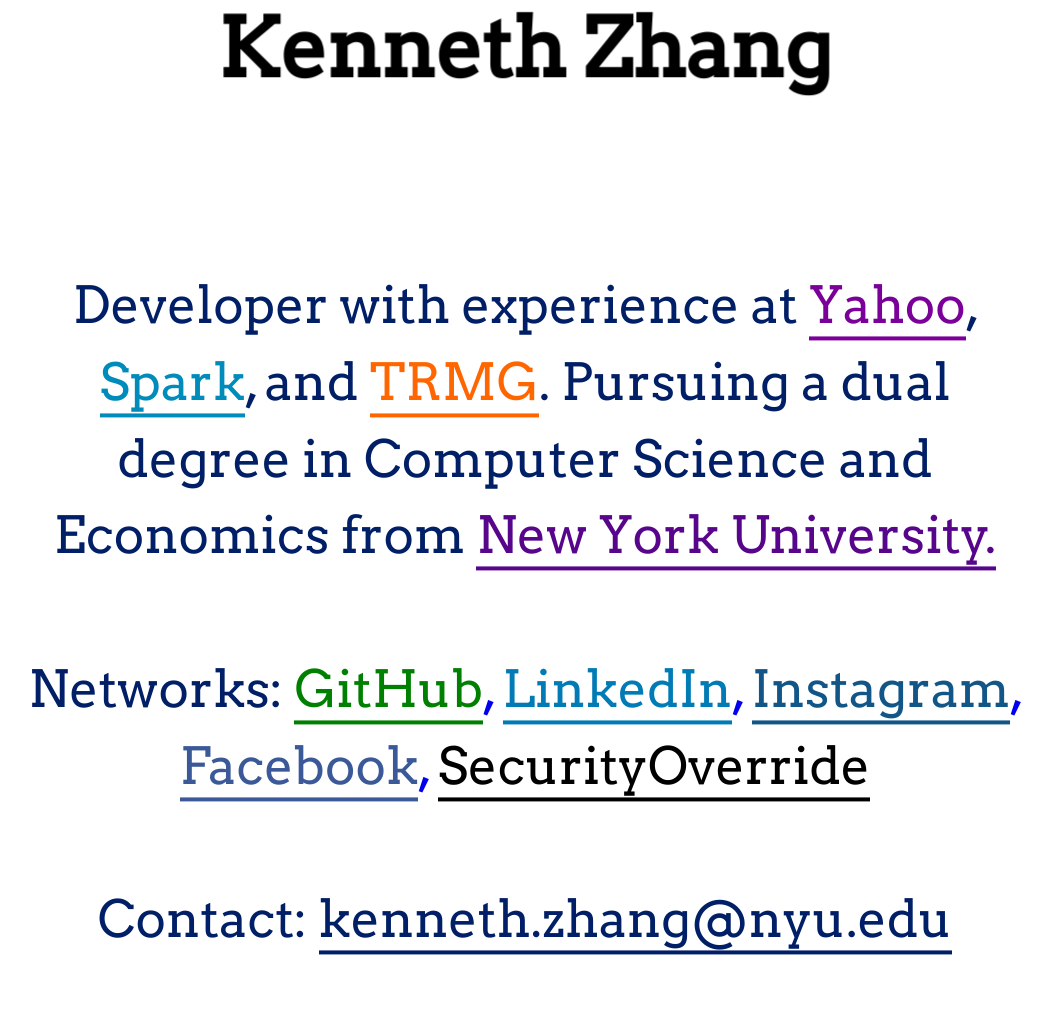
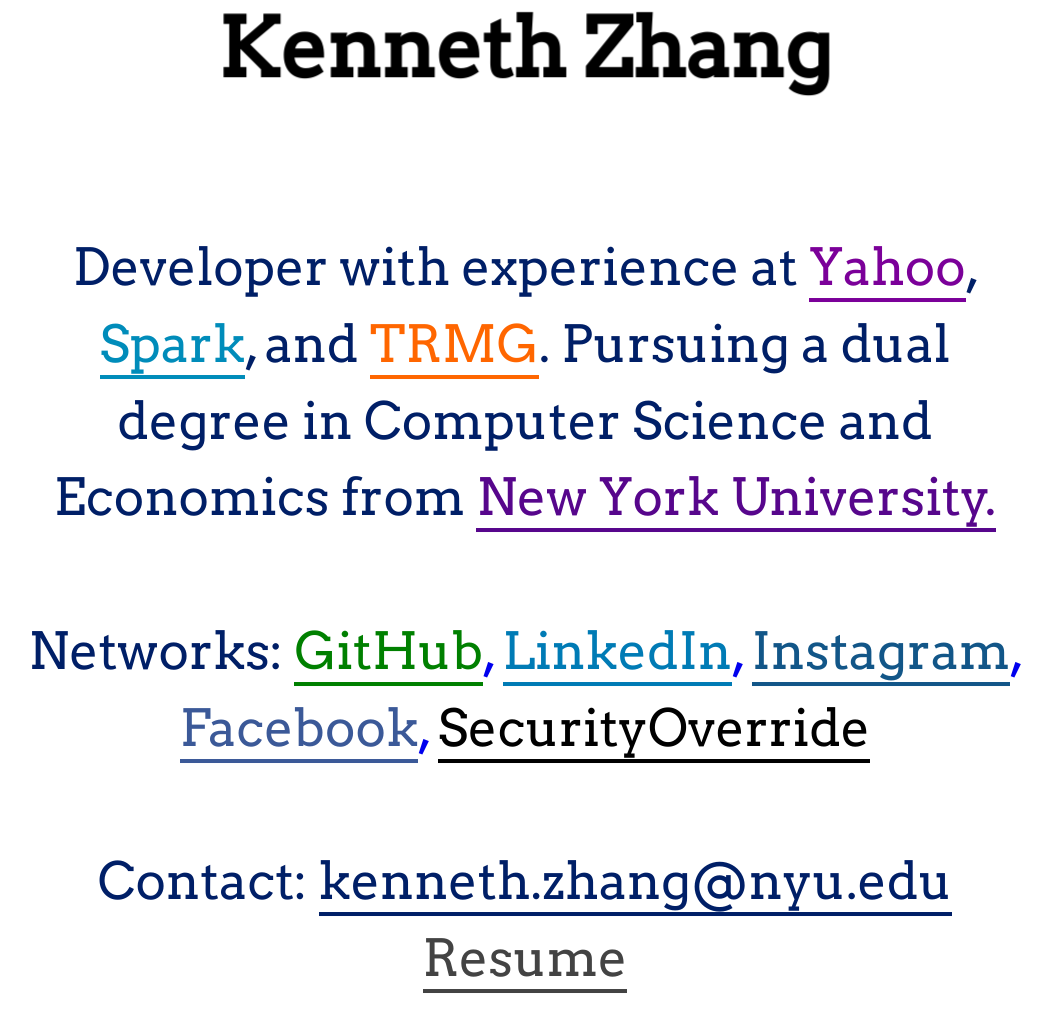
Before and after one commit to Kensworth/kenaissance, a PHP site: page /Sites/ in a window 1280 px wide. Shown: the part 187-1219 px from the top of the page, without its empty margins (115-1167 px from the left). Run offline with PHP 8.4, Linux system fonts and the light colour scheme; some libraries are stand-ins or nearby versions.

Commit message:
changed homepage

```diff
--- a/index.php
+++ b/index.php
@@ -147,6 +147,11 @@
     text-decoration: none;
     border-bottom: .25rem solid #001F67;
   }
+  #resume {
+    color: #434343;
+    border-bottom: .25rem solid #434343;
+  }
+
 </style>
 <script>
 $(document).ready(function() {
@@ -189,10 +194,8 @@ ga('send', 'pageview');
           <div class = "email">
             Contact: <a href="mailto:kennethzhang@yahoo.com"> kenneth.zhang@nyu.edu</a>
           </div>
+            <a href = "/resume.pdf"><span id = "resume">Resume</span>
         </div>
-      </div>
-      <div class="parallax__layer parallax__layer--base">
-        <!--<img src = "http://i.imgur.com/Burv9vn.gif" height = "100%" width = "100%" id = "forest"/> -->
       </div>
     </div>
   </div>
```
Also changed, not shown: home.php (+2 -0 lines), profile.php (+5 -6 lines).
